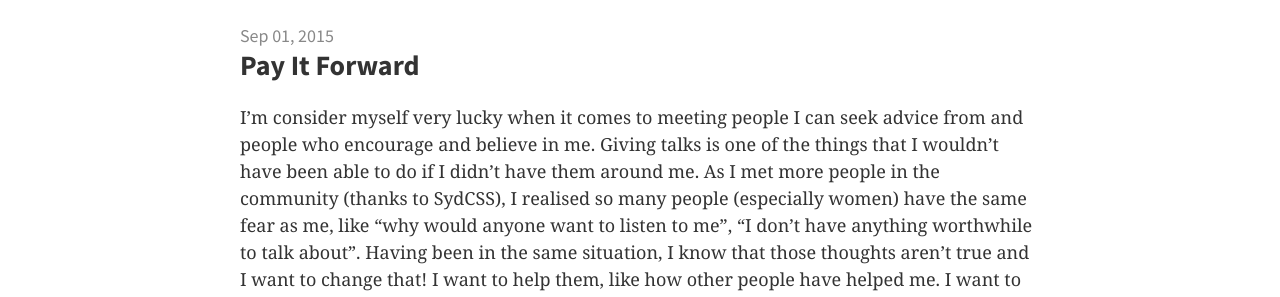
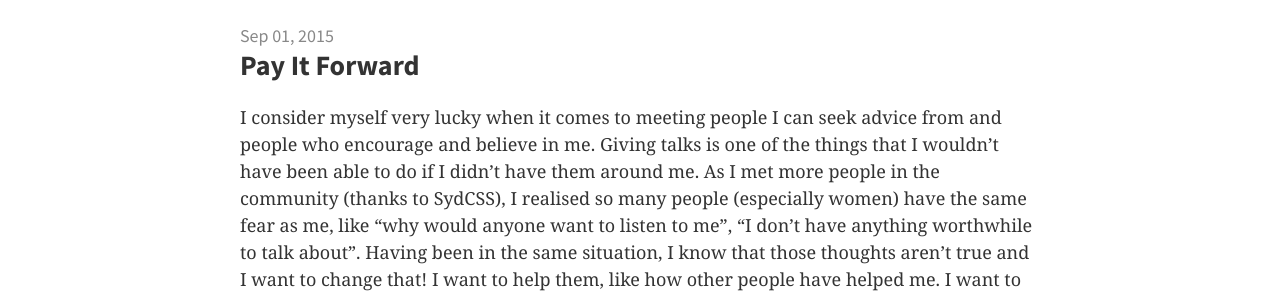
Before and after one commit to enterstudio/mobywhale-chan.github.io, a Jekyll site: the page built from _posts/2015-09-01-pay-it-forward.md, in a window 1280 px wide. Shown: the part 333-630 px from the top of the page. Built offline with Jekyll 4.4.1, drawn with Linux system fonts in a browser that asks for light colours; Markdown is read by kramdown in place of the engine named in the settings; some of the changed text lies outside the part shown.

```diff
--- a/_posts/2015-09-01-pay-it-forward.md
+++ b/_posts/2015-09-01-pay-it-forward.md
@@ -5,7 +5,8 @@ category: general
 ---
 
 
-I’m consider myself very lucky when it comes to meeting people I can seek advice from and people who encourage and believe in me. Giving talks is one of the things that I wouldn’t have been able to do if I didn’t have them around me. As I met more people in the community (thanks to SydCSS), I realised so many people (especially women) have the same fear as me, like “why would anyone want to listen to me”, “I don’t have anything worthwhile to talk about”. Having been in the same situation,  I know that those thoughts aren’t true and I want to change that! I want to help them, like how other people have helped me. I want to pay it forward. I especially want to see more women up there on the stage, sharing their ideas and knowledge. I want young women to have more role models to look up to. A lot of people already have great ideas for talks. They just need a little encouragement and someone to tell them, "You can do this!"
+
+I consider myself very lucky when it comes to meeting people I can seek advice from and people who encourage and believe in me. Giving talks is one of the things that I wouldn’t have been able to do if I didn’t have them around me. As I met more people in the community (thanks to SydCSS), I realised so many people (especially women) have the same fear as me, like “why would anyone want to listen to me”, “I don’t have anything worthwhile to talk about”. Having been in the same situation,  I know that those thoughts aren’t true and I want to change that! I want to help them, like how other people have helped me. I want to pay it forward. I especially want to see more women up there on the stage, sharing their ideas and knowledge. I want young women to have more role models to look up to. A lot of people already have great ideas for talks. They just need a little encouragement and someone to tell them, "You can do this!"
 
 At the end of August's SydCSS, two of the attendees (Connie)[https://twitter.com/conniecodes] and (Georgie)[https://twitter.com/georgiecel] came up to me and said, "I'm interested in giving a talk, but I'm not sure what I can talk about". I was so happy that they actually approached _me_, rather than the other way around! It takes a lot of courage to put your hand up for your first talk, so hats off to them.
 
```
